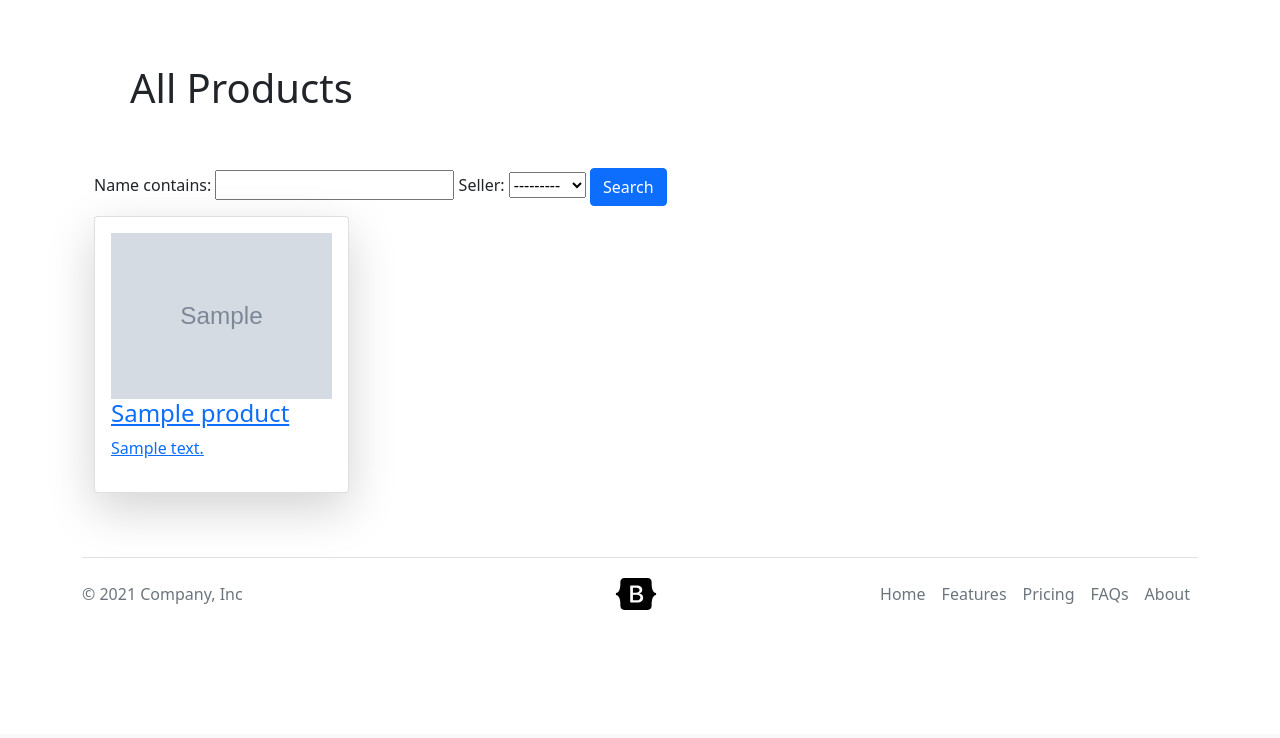
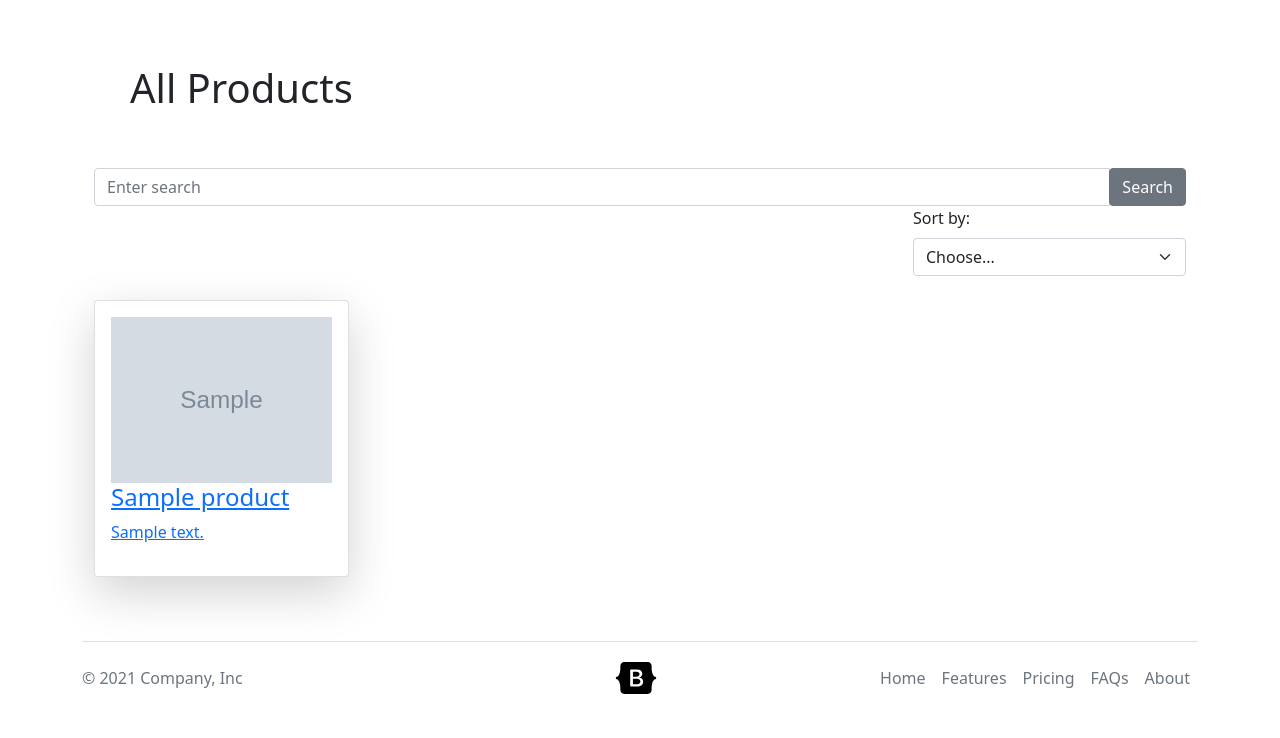
Before and after one commit to peturoh/vln2, a Django app: page / in a window 1280 px wide. Shown: the part 66-804 px from the top of the page. Before the commit the page ends 676 px from the top, so only its background shows below. Run offline with Django 4.2, Linux system fonts and the light colour scheme; tables that the repository leaves empty hold one stand-in row (values such as "Sample post"); grey boxes marked "Sample" are stand-in pictures.

Commit message:
Search og sort by klárað
Fyrir utan price, það vantar í DB

```diff
--- a/Fire_Sale/products/views.py
+++ b/Fire_Sale/products/views.py
@@ -1,10 +1,10 @@
+from django.http import JsonResponse
 from django.shortcuts import render
 import products.forms
 from products.models import Product, OrderInformation
 from django.shortcuts import get_object_or_404
 from .filters import ProductFilter
 from formtools.wizard.views import SessionWizardView
-
 
 
 FORMS = [("address", products.forms.CheckoutForm1),
@@ -15,24 +15,94 @@ TEMPLATES = {"0": "products/checkout1.html",
              "1": "products/checkout2.html",
              "2": "products/checkout3.html"}
 
+
 def index(request):
-    products = Product.objects.all()
-    myFilter = ProductFilter(request.GET, queryset=products)
-    products = myFilter.qs
+
+    if 'search_filter' in request.GET:
+        search_filter = request.GET['search_filter']
+
+        print(search_filter)
+
+        products_filter = [{
+            'id': x.id,
+            'firstImage': x.productimage_set.first().image,
+            'name': x.name,
+            'description': x.description
+        } for x in Product.objects.filter(name__icontains=search_filter)]
+
+        print(products_filter)
+
+        if 'sort_by' in request.GET:
+            sort_by = request.GET['sort_by']
+            if sort_by == '1':
+                sorted_list = sorted(products_filter, key=lambda d: d['name'])
+                return JsonResponse({'data': sorted_list, 'search': search_filter})
+            else:
+                return JsonResponse({'data': products_filter, 'search': search_filter})
+        else:
+            return JsonResponse({'data': products_filter, 'search': search_filter})
+
+    else:
+
+        if 'sort_by' in request.GET:
+            sort_by = request.GET['sort_by']
+            products_filter = [{
+                'id': x.id,
+                'firstImage': x.productimage_set.first().image,
+                'name': x.name,
+                'description': x.description
+            } for x in Product.objects.all()]
+
+            if sort_by == '1':
+                sorted_list = sorted(products_filter, key=lambda d: d['name'])
+                return JsonResponse({'data': sorted_list})
+            else:
+                return JsonResponse({'data': products_filter})
+
     return render(request, 'products/index.html',
-                  {'products': products, 'myFilter': myFilter
-    })
+                  {'products': Product.objects.all()})
 
-def index_by_name(request):
-    products = Product.objects.all().order_by('name')
-    myFilter = ProductFilter(request.GET, queryset=products)
-    products = myFilter.qs
-    return render(request, 'products/index.html',
-                  {'products': products, 'myFilter': myFilter
-    })
+# DON'T DELETE YET JUST INCASE
+# def index(request):
+#     # products = Product.objects.all()
+#     # myFilter = ProductFilter(request.GET, queryset=products)
+#     # products = myFilter.qs
+#
+#     if 'search_filter' in request.GET:
+#         search_filter = request.GET['search_filter']
+#
+#         products_filter = [{
+#             'id': x.id,
+#             'firstImage': x.productimage_set.first().image,
+#             'name': x.name,
+#             'description': x.description
+#         } for x in Product.objects.filter(name__icontains=search_filter)]
+#         return JsonResponse({'data': products_filter, 'search': search_filter})
+#
+#     if 'sort_by' in request.GET:
+#         print()
+#         sort_by = request.GET['sort_by']
+#         print(sort_by)
+#         if sort_by == '1':
+#             print("asdf")
+#             products_filter = [{
+#                 'id': x.id,
+#                 'firstImage': x.productimage_set.first().image,
+#                 'name': x.name,
+#                 'description': x.description
+#             } for x in Product.objects.all().order_by('name')]
+#             print(products_filter)
+#             return JsonResponse({'data': products_filter})
+#             # print(products_filter)
+#             # return JsonResponse({'data': products_filter})
+#
+#     return render(request, 'products/index.html',
+#                   {'products': Product.objects.all()})
+
 
 def create(request):
     return render(request, 'products/create_product.html')
+
 
 def get_product_by_id(request, id):
     return render(request, 'products/product_details.html', {
--- /dev/null
+++ b/Fire_Sale/static/js/products.js
@@ -0,0 +1,134 @@
+$(document).ready(function() {
+    $('#search-btn').on('click', function(e) {
+        e.preventDefault();
+        var searchText = $('#search-box').val();
+        $.ajax( {
+            url:'/products?search_filter=' + searchText,
+            type: 'GET',
+            success: function(resp) {
+                var newHtml = resp.data.map(d => {
+                    return ` <div class="col-md-3 mb-4">
+                                <div class="card shadow-lg">
+                                    <div class="card-body">
+                                    <a href='/products/${d.id}'>
+                                        <img class="img-fluid" src="${d.firstImage}" alt=""/>
+                                        <h4>${d.name}</h4>
+                                        <p>${d.description}</p>
+                                    </a>
+                                    </div>
+                                </div>
+                            </div>
+                           `
+                });
+                $('.products').html(newHtml.join(''));
+                $('#search-box').val(resp.search);
+            },
+            error: function(xhr, status, error) {
+                console.error(error);
+            }
+        });
+    });
+
+    $('#filter-dropdown').on('change', function(e) {
+        e.preventDefault();
+        let selectedValue = $('#filter-dropdown').val();
+        let searchText = $('#search-box').val();
+
+        let params = {
+                        type: "GET",
+                        success: function(resp) {
+                                                    let newHtml = resp.data.map(d => {
+                                                        return ` <div class="col-md-3 mb-4">
+                                                                    <div class="card shadow-lg">
+                                                                        <div class="card-body">
+                                                                        <a href='/products/${d.id}'>
+                                                                            <img class="img-fluid" src="${d.firstImage}" alt=""/>
+                                                                            <h4>${d.name}</h4>
+                                                                            <p>${d.description}</p>
+                                                                        </a>
+                                                                        </div>
+                                                                    </div>
+                                                                </div>
+                                                               `
+                                                    });
+                                                    $('.products').html(newHtml.join(''));
+                                                    $('#filter-dropdown').val('');
+                                                },
+                        error: function(xhr, status, error) {
+                                                                console.error(error);
+                                                            }
+                    };
+
+                    if ((selectedValue !== '' && searchText !== '')) {
+                        params.url = '/products?sort_by=' + selectedValue + '&search_filter=' + searchText
+                    } else {
+                        params.url = params.url = '/products?sort_by=' + selectedValue
+                    }
+        $.ajax(params)});
+    });
+
+
+
+/* DON'T DELETE YET JUST INCASE
+$(document).ready(function() {
+    $('#search-btn').on('click', function(e) {
+        e.preventDefault();
+        var searchText = $('#search-box').val();
+        $.ajax( {
+            url:'/products?search_filter=' + searchText,
+            type: 'GET',
+            success: function(resp) {
+                var newHtml = resp.data.map(d => {
+                    return ` <div class="col-md-3 mb-4">
+                                <div class="card shadow-lg">
+                                    <div class="card-body">
+                                    <a href='/products/${d.id}'>
+                                        <img class="img-fluid" src="${d.firstImage}" alt=""/>
+                                        <h4>${d.name}</h4>
+                                        <p>${d.description}</p>
+                                    </a>
+                                    </div>
+                                </div>
+                            </div>
+                           `
+                });
+                $('.products').html(newHtml.join(''));
+                $('#search-box').val(resp.search);
+            },
+            error: function(xhr, status, error) {
+                console.error(error);
+            }
+        });
+    });
+
+    $('#filter-dropdown').on('change', function(e) {
+        e.preventDefault();
+        var selectedValue = $('#filter-dropdown').val();
+        var searchText = $('#search-box').val();
+        $.ajax( {
+            url:'/products?sort_by=' + selectedValue,
+            type: 'GET',
+            success: function(resp) {
+                var newHtml = resp.data.map(d => {
+                    return ` <div class="col-md-3 mb-4">
+                                <div class="card shadow-lg">
+                                    <div class="card-body">
+                                    <a href='/products/${d.id}'>
+                                        <img class="img-fluid" src="${d.firstImage}" alt=""/>
+                                        <h4>${d.name}</h4>
+                                        <p>${d.description}</p>
+                                    </a>
+                                    </div>
+                                </div>
+                            </div>
+                           `
+                });
+                $('.products').html(newHtml.join(''));
+                $('#filter-dropdown').val('');
+            },
+            error: function(xhr, status, error) {
+                console.error(error);
+            }
+        });
+    });
+});*/
--- a/Fire_Sale/templates/base.html
+++ b/Fire_Sale/templates/base.html
@@ -22,6 +22,8 @@
         {% include 'footer.html' %}
 </div>
 <script src="https://cdn.jsdelivr.net/npm/bootstrap@5.1.3/dist/js/bootstrap.bundle.min.js" integrity="sha384-ka7Sk0Gln4gmtz2MlQnikT1wXgYsOg+OMhuP+IlRH9sENBO0LRn5q+8nbTov4+1p" crossorigin="anonymous"></script>
+<script src="https://cdnjs.cloudflare.com/ajax/libs/jquery/3.6.0/jquery.js" integrity="sha512-n/4gHW3atM3QqRcbCn6ewmpxcLAHGaDjpEBu4xZd47N0W2oQ+6q7oc3PXstrJYXcbNU1OHdQ1T7pAP+gi5Yu8g==" crossorigin="anonymous" referrerpolicy="no-referrer"></script>
+<script src="{% static 'js/products.js' %}"></script>
 
 </body>
 </html>
--- a/Fire_Sale/templates/products/index.html
+++ b/Fire_Sale/templates/products/index.html
@@ -2,16 +2,25 @@
 {% block content %}
     <h1 class="p-5">All Products</h1>
     <div class="container">
+        <div class="input-group">
+            <input type="search" class="form-control" id="search-box" placeholder="Enter search">
+            <div class="input-group-btn">
+                <button type="button" id="search-btn" class="btn btn-secondary">Search</button>
+
+            </div>
+        </div>
+        <div class="col-md-3 mb-4 ms-auto">
+            <label for="filter-dropdown" class="form-label">Sort by:</label>
+            <select name="filter-dropdown" class="form-select" id="filter-dropdown">
+                <option value="">Choose...</option>
+                <option value="1">Name</option>
+                <option value="2">Price</option>
+            </select>
+        </div>
         <div class="grid">
-            <div class="row">
-                <form method="get">
-                    {{ myFilter.form }}
-                    <button class="btn btn-primary" type="submit">Search</button>
-                </form><br/><br/>
+            <div class="row products">
                 {% for product in products %}
-                <div class="col-md-3 mb-4">
                     {% include 'products/single_product.html' with product=product %}
-                </div>
                 {% endfor %}
             </div>
         </div>
--- a/Fire_Sale/templates/products/single_product.html
+++ b/Fire_Sale/templates/products/single_product.html
@@ -1,11 +1,12 @@
 {% load static %}
-
-<div class="card shadow-lg">
-    <div class="card-body">
+<div class="col-md-3 mb-4">
+    <div class="card shadow-lg">
+        <div class="card-body">
         <a href='/products/{{ product.id }}'>
             <img class="img-fluid" src="{{ product.productimage_set.first.image }}" alt=""/>
             <h4>{{ product.name }}</h4>
             <p>{{ product.description }}</p>
         </a>
+        </div>
     </div>
 </div>
```
